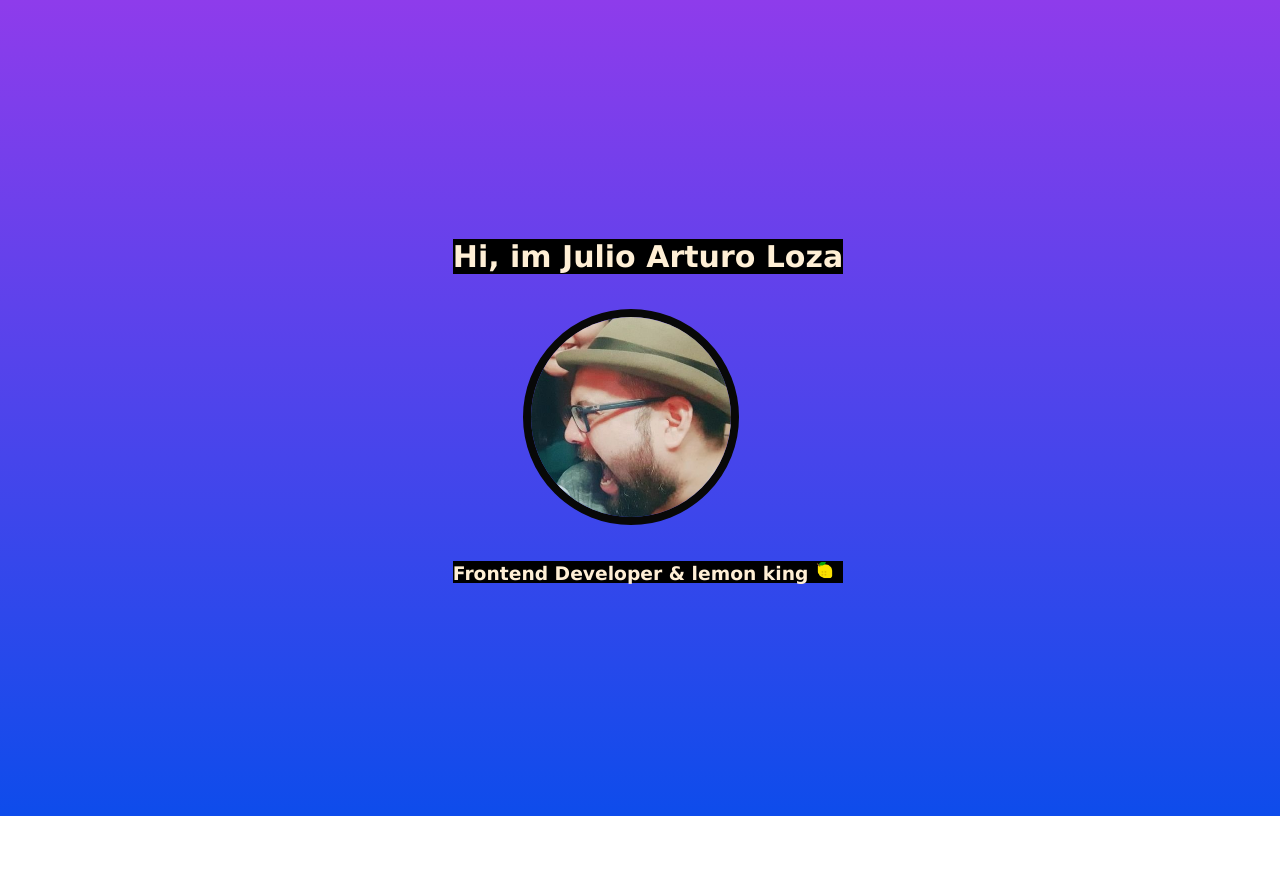
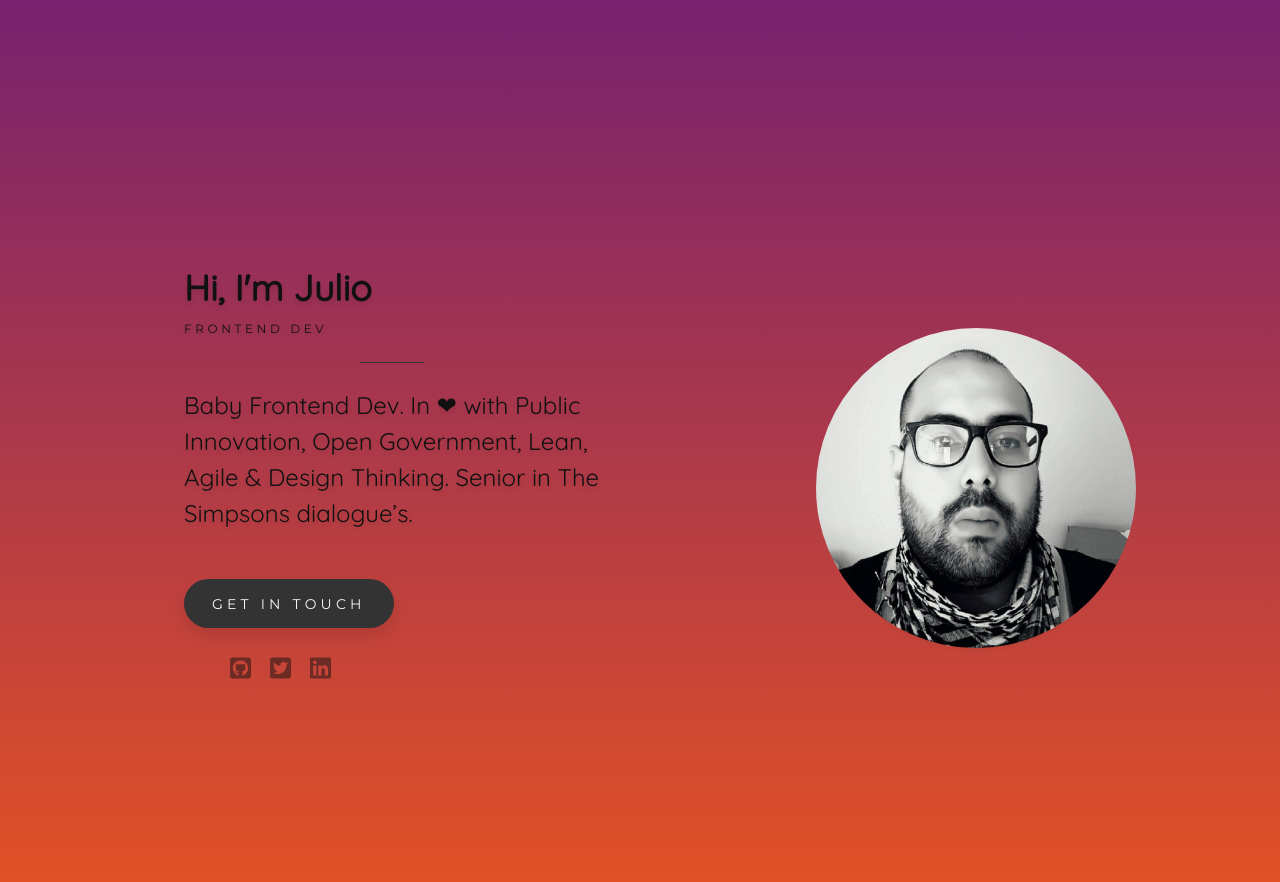
Before and after one commit to juliolzok/cvweb, a plain HTML site: page index.html in a window 1280 px wide. Before the commit the page ends 816 px from the top, so only its background shows below. Drawn offline with Linux system fonts and the light colour scheme.

Commit message:
Update background, update info, add social networks, fix align

```diff
--- /dev/null
+++ b/css/animation.css
@@ -0,0 +1,205 @@
+@keyframes bounceIn {
+    from {
+      opacity: 0;
+      transform: scale(0.5);
+    }
+    to {
+      opacity: 1;
+      transform: scale(1);
+    }
+  }
+
+  @keyframes fillUp {
+    from {
+      transform: scaleX(0);
+    }
+    to {
+      transform: scaleX(1);
+    }
+  }
+
+  @keyframes picImage {
+    from {
+      opacity: 0;
+      transform: scale(1.2) translateY(-1rem);
+    }
+    to {
+      opacity: 1;
+      transform: scale(1) translateY(0);
+    }
+  }
+
+  @keyframes picShadow {
+    from {
+      opacity: 0;
+      transform: scale(1.2) translateY(4rem);
+    }
+    to {
+      opacity: 1;
+      transform: scale(1.1) translateY(0);
+    }
+  }
+
+  @keyframes slideDown {
+    from {
+      opacity: 0;
+      transform: translateY(-1rem);
+    }
+    to {
+      opacity: 1;
+      transform: translateY(0);
+    }
+  }
+
+  @keyframes slideUp {
+    from {
+      opacity: 0;
+      transform: translateY(1rem);
+    }
+    to {
+      opacity: 1;
+      transform: translateY(0);
+    }
+  }
+
+  @keyframes zoomOut {
+    from {
+      opacity: 0;
+      transform: scale(1.05);
+    }
+    to {
+      opacity: 0.2;
+      transform: scale(1);
+    }
+  }
+
+  /* Shared */
+
+  .wallpaper,
+  .picture-shadow,
+  .picture-image,
+  .name,
+  .job,
+  .hr,
+  .description,
+  .contact,
+  .social li {
+    animation-duration: 1s;
+    animation-timing-function: cubic-bezier(0, 0.5, 0, 1);
+    animation-fill-mode: both;
+  }
+
+  .wallpaper {
+    animation-timing-function: ease-out;
+  }
+
+  .picture-shadow,
+  .picture-image {
+    animation-duration: 750ms;
+    /*animation-timing-function: cubic-bezier(0, 1, 0.75, 1.25);*/
+    /*animation-timing-function: cubic-bezier(0, 1, 0, 1.25);*/
+    /*animation-timing-function: cubic-bezier(0, 1, 0.25, 1.25);*/
+    animation-timing-function: cubic-bezier(0, 0.5, 0.25, 1.25);
+  }
+
+  /* Initial state */
+
+  .wallpaper,
+  .picture-shadow,
+  .picture-image {
+    opacity: 0;
+  }
+
+  /* Animation triggers */
+
+  .wallpaper.is-loaded {
+    animation-name: zoomOut;
+  }
+
+  .picture.is-loaded .picture-shadow {
+    animation-name: picShadow;
+  }
+
+  .picture.is-loaded .picture-image {
+    animation-name: picImage;
+  }
+
+  .name {
+    animation-name: slideDown;
+  }
+
+  .job {
+    animation-name: slideUp;
+  }
+
+  .hr {
+    animation-name: fillUp;
+  }
+
+  .description {
+    animation-name: slideUp;
+  }
+
+  .contact {
+    animation-name: bounceIn;
+  }
+
+  .social li {
+    animation-duration: 500ms;
+    animation-name: slideUp;
+    animation-timing-function: cubic-bezier(0.5, 0, 0.5, 1.5);
+  }
+
+  /* Delays */
+
+  .name {
+    animation-delay: 100ms;
+  }
+
+  .job {
+    animation-delay: 200ms;
+  }
+
+  .hr {
+    animation-delay: 300ms;
+  }
+
+  .description {
+    animation-delay: 400ms;
+  }
+
+  .picture-image {
+    animation-delay: 500ms;
+  }
+
+  .picture-shadow {
+    animation-delay: 500ms;
+  }
+
+  .contact {
+    animation-delay: 600ms;
+  }
+
+  .social li:nth-child(1) {
+    animation-delay: 800ms;
+  }
+
+  .social li:nth-child(2) {
+    animation-delay: 900ms;
+  }
+
+  .social li:nth-child(3) {
+    animation-delay: 1s;
+  }
+
+  .social li:nth-child(4) {
+    animation-delay: 1.1s;
+  }
+
+  .social li:nth-child(5) {
+    animation-delay: 1.2s;
+  }
+
+  .wallpaper.is-loaded {
+    animation-delay: 1s;
+  }
--- /dev/null
+++ b/css/main.css
@@ -0,0 +1,228 @@
+/* 1. Base */
+
+html {
+    /* background-color: white; */
+
+    background:
+    /* linear-gradient(to bottom, transparent 50%,rgba(255, 255, 255, .25)50%), */
+    linear-gradient(to bottom, #77216F, #E95420);
+/* background-size: 10px 10px, 100% 100%; */
+    /*background-image: linear-gradient(to bottom right, #180cac, #d054e4);*/
+    color:#111111;
+    font-family: "Quicksand", sans-serif;
+    font-size: 16px;
+    -moz-osx-font-smoothing: grayscale;
+    -webkit-font-smoothing: antialiased;
+    line-height: 1.5;
+    min-height: 100vh;
+    min-width: 300px;
+    overflow-x: hidden;
+    text-shadow: 0 3px 5px rgba(0, 0, 0, 0.1);
+  }
+
+  a {
+    color: currentColor;
+    cursor: pointer;
+    text-decoration: none;
+  }
+
+  /* 2. Shared */
+
+  .wallpaper,
+  .picture-shadow,
+  .picture-image {
+    display: block;
+    height: 100%;
+    left: 0;
+    top: 0;
+    width: 100%;
+  }
+
+  .job,
+  .button {
+    font-family: "Montserrat", "Quicksand", sans-serif;
+    letter-spacing: 0.3em;
+    text-transform: uppercase;
+  }
+
+  .button,
+  .social a {
+    transform-origin: center;
+    transition-duration: 100ms;
+  }
+
+  /* 3. Specific */
+
+  .wallpaper {
+    /*background-image: url("../images/austria.jpg");*/
+    background-position: center;
+    background-size: cover;
+    opacity: 0.2;
+    position: fixed;
+  }
+
+  .content {
+    display: flex;
+    position: relative;
+    min-height: 100vh;
+  }
+
+  .side {
+    max-height: 20rem;
+    max-width: 20rem;
+  }
+
+  .picture {
+    padding-top: 100%;
+    position: relative;
+    width: 100%;
+  }
+
+  .picture-shadow {
+    border-radius: 290486px;
+    background-image: radial-gradient(#000 0%, rgba(0, 0, 0, 0) 68%);
+    position: absolute;
+    top: 4%;
+  }
+
+  .picture-image {
+    border-radius: 290486px;
+    position: absolute;
+  }
+
+  .about {
+    max-width: 26rem;
+  }
+
+  .name {
+    font-size: 2.25rem;
+    line-height: 1.125;
+    margin-bottom: 0.5rem;
+  }
+
+  .job {
+    color:#111111;
+    font-size: 0.75rem;
+  }
+
+  .hr {
+    background-color: #333333;
+    border: none;
+    content: "";
+    height: 1px;
+    margin-bottom: 1.5rem;
+    margin-top: 1.5rem;
+    transform-origin: center left;
+    width: 4rem;
+  }
+
+  .description {
+    font-size: 1.5rem;
+  }
+
+  .contact {
+    display: inline-block;
+    margin-top: 1.5rem;
+    vertical-align: top;
+  }
+
+  .button {
+    background-color: #333333;
+    border-radius: 290486px;
+    box-shadow: 0 0.5rem 1rem rgba(0, 0, 0, 0.1);
+    color: whitesmoke;
+    display: inline-block;
+    font-size: 0.875rem;
+    line-height: 1;
+    padding: 1.25em 2em;
+    text-shadow: none;
+    transition-property: box-shadow, transform;
+    user-select: none;
+    vertical-align: top;
+    white-space: nowrap;
+    will-change: box-shadow, transform;
+  }
+
+  .button:hover {
+    box-shadow: 0 0.5rem 1.5rem rgba(0, 0, 0, 0.2);
+    transform: scale(1.02) translateY(-4px);
+  }
+
+  .button:active {
+    box-shadow: 0 0.5rem 1rem rgba(0, 0, 0, 0.3);
+    transform: scale(0.98) translateY(-2px);
+  }
+
+  .social {
+    display: flex;
+    margin-top: 1.5rem;
+    list-style-type: none;
+  }
+
+  .social li {
+    height: 2rem;
+    margin-right: 0.5rem;
+    text-align: center;
+    width: 2rem;
+  }
+
+  .social a {
+    align-items: center;
+    display: flex;
+    font-size: 1.5rem;
+    height: 2rem;
+    justify-content: center;
+    opacity: 0.5;
+    transition-property: opacity, transform;
+    width: 2rem;
+    will-change: opacity, transform;
+  }
+
+  .social a:hover {
+    opacity: 1;
+    transform: scale(1.25);
+  }
+
+  .social a:active {
+    opacity: 1;
+    transform: scale(1.1);
+  }
+
+  /* 4. Responsiveness */
+
+  @media screen and (max-width: 799px) {
+    .content {
+      flex-direction: column;
+      justify-content: center;
+      align-items: center;
+      padding: 5rem 3rem;
+    }
+
+    .side {
+      margin-bottom: 3rem;
+      width: 100%;
+    }
+  }
+
+  @media screen and (min-width: 800px) {
+    .content {
+      align-items: center;
+      justify-content: space-around;
+      justify-content: space-evenly;
+      padding: 4rem;
+    }
+
+    .side {
+      flex-grow: 0;
+      flex-shrink: 0;
+      height: 20rem;
+      margin-left: 4rem;
+      order: 2;
+      width: 20rem;
+    }
+
+    .about {
+      flex-grow: 1;
+      flex-shrink: 1;
+    }
+  }
--- /dev/null
+++ b/css/mainreset.min.css
@@ -0,0 +1 @@
+/*! minireset.css v0.0.3 | MIT License | github.com/jgthms/minireset.css */html,body,p,ol,ul,li,dl,dt,dd,blockquote,figure,fieldset,legend,textarea,pre,iframe,hr,h1,h2,h3,h4,h5,h6{margin:0;padding:0}h1,h2,h3,h4,h5,h6{font-size:100%;font-weight:normal}ul{list-style:none}button,input,select,textarea{margin:0}html{box-sizing:border-box}*,*:before,*:after{box-sizing:inherit}img,embed,iframe,object,audio,video{height:auto;max-width:100%}iframe{border:0}table{border-collapse:collapse;border-spacing:0}td,th{padding:0;text-align:left}
--- a/index.html
+++ b/index.html
@@ -1,69 +1,145 @@
 <!DOCTYPE html>
-<html lang="en">
+<html>
 <head>
-    <meta charset="UTF-8">
-    <meta name="viewport" content="width=device-width, initial-scale=1.0">
-    <meta http-equiv="X-UA-Compatible" content="ie=edge">
-    <title>Julio Loza</title>
-    <style>
-     body {
-         font-family: 'Lucida Sans', 'Lucida Sans Regular', 'Lucida Grande', 'Lucida Sans Unicode', Geneva, Verdana, sans-serif;
-         display: flex;
-         width: 100%;
-         height: 100vh;
-         justify-content: center;
-         align-items: center;
-         background:
-            /* linear-gradient(to bottom, transparent 50%,rgba(255, 255, 255, .25)50%), */
-            linear-gradient(to bottom, #8E3CEB, #0E4CEB);
-        /* background-size: 10px 10px, 100% 100%; */
+  <meta charset="utf-8">
+  <meta http-equiv="X-UA-Compatible"
+        content="IE=edge">
+  <meta name="viewport"
+        content="width=device-width, initial-scale=1">
+  <title>Julio Loza – UI/UX</title>
+  <link href="https://fonts.googleapis.com/css?family=Montserrat|Quicksand"
+        rel="stylesheet">
+  <link rel="stylesheet"
+        type="text/css"
+        href="css/minireset.min.css">
+  <link rel="stylesheet"
+        type="text/css"
+        href="css/main.css">
+  <link rel="stylesheet"
+        type="text/css"
+        href="css/animations.css">
+  <script defer
+          type="text/javascript"
+          src="js/main.js"></script>
+  <script defer
+          src="https://use.fontawesome.com/releases/v5.0.0/js/all.js"></script>
 
-     }
+  <link rel="apple-touch-icon"
+        sizes="57x57"
+        href="images/apple-icon-57x57.png">
+  <link rel="apple-touch-icon"
+        sizes="60x60"
+        href="images/apple-icon-60x60.png">
+  <link rel="apple-touch-icon"
+        sizes="72x72"
+        href="images/apple-icon-72x72.png">
+  <link rel="apple-touch-icon"
+        sizes="76x76"
+        href="images/apple-icon-76x76.png">
+  <link rel="apple-touch-icon"
+        sizes="114x114"
+        href="images/apple-icon-114x114.png">
+  <link rel="apple-touch-icon"
+        sizes="120x120"
+        href="images/apple-icon-120x120.png">
+  <link rel="apple-touch-icon"
+        sizes="144x144"
+        href="images/apple-icon-144x144.png">
+  <link rel="apple-touch-icon"
+        sizes="152x152"
+        href="images/apple-icon-152x152.png">
+  <link rel="apple-touch-icon"
+        sizes="180x180"
+        href="images/apple-icon-180x180.png">
+  <link rel="icon"
+        type="image/png"
+        sizes="192x192"
+        href="images/android-icon-192x192.png">
+  <link rel="icon"
+        type="image/png"
+        href="images/favicon.png">
 
-    h1 {
-        font-size: 30px;
-        justify-content: center;
-        position: center;
-        align-items: center;
-        color: papayawhip;
-        background-color: black;
-    }
-    h2 {
-        padding-left: 60px;
-    }
-    h3 {
-        justify-content: center;
-        position: center;
-        align-items: center;
-        color: papayawhip;
-        background-color: black;
-    }
-    #profile{
-        border-radius: 50%;
-        border: solid 8px rgb(8, 8, 8);
-        margin: 10px;
+  <link rel="manifest"
+        href="/manifest.json">
+  <meta name="msapplication-TileColor"
+        content="#ffffff">
+  <meta name="msapplication-TileImage"
+        content="/ms-icon-144x144.png">
+  <meta name="theme-color"
+        content="#ffffff">
+</head>
 
-    }
+<body>
+  <div class="content">
+    <aside class="side">
+      <figure id="picture"
+              class="picture">
+        <div class="picture-shadow"></div>
+        <img id="pictureImage"
+             class="picture-image"
+             src="images/profile.jpg"
+             alt="Miibo"
+             width="320"
+             height="320">
+      </figure>
+    </aside>
 
-    #emoji{
-        width: 1em;
-    }
+    <main class="about">
+      <h1 class="name">
+        Hi, I'm Julio
+      </h1>
+      <p class="job">
+        Frontend Dev
+      </p>
+      <hr class="hr">
+      <div class="description">
+        <p>
+         Baby Frontend Dev. In ❤ with Public Innovation, Open Government, Lean, Agile & Design Thinking. Senior in The Simpsons dialogue’s.
+        </p>
+      </div>
+      <div class="contact">
+        <a class="button"
+           href="mailto:juliolzok@outlook.com">
+          Get in touch
+        </a>
+      </div>
+      <ul class="social">
+        <li>
+          <a target="_blank"
+             href="https://github.com/juliolzok"
+             rel="noopener">
+            <i class="fab fa-github-square"></i>
+          </a>
+        </li>
+        <li>
+          <a target="_blank"
+             href="https://twitter.com/juliolzok"
+             rel="noopener">
+            <i class="fab fa-twitter-square"></i>
+          </a>
+        </li>
+        <li>
+          <a target="_blank"
+             href="https://www.linkedin.com/in/julioloza/"
+             rel="noopener">
+            <i class="fab fa-linkedin"></i>
+          </a>
+        </li>
+      </ul>
+    </main>
+  </div>
 
+  <noscript>
+    <style type="text/css">
+      .wallpaper {
+        animation-name: zoomOut;
+      }
 
+      .picture {
+        animation-name: dropIn;
+      }
+    </style>
+  </noscript>
+</body>
 
-    </style>
-</head>
-<body>
-    <section id=banner>
-        <h1>Hi, im Julio Arturo Loza</h1>
-        <h2><img id="profile" src="assets/images/profile.jpg" alt="" width="200" height="200"></h2>
-        <h3>Frontend Developer & lemon king <img id="emoji" src="assets/images/lemon.png" alt=""></h3>
-
-
-    </section>
-
-
-
-
-</body>
 </html>
--- /dev/null
+++ b/js/main.js
@@ -0,0 +1,30 @@
+function loadImage(id, targetId) {
+    // Either an <img>, or an element with a "data-image" attribute
+    var el = document.getElementById(id);
+
+    // Either the same element as above, or the targetId element
+    var targetEl = targetId ? document.getElementById(targetId) : el;
+
+    // Either the loaded <img>, or the path specified by the "data-image" attribute
+    var imageToLoad;
+
+    if (el.dataset.image) {
+      imageToLoad = el.dataset.image;
+    } else if (typeof el.currentSrc === "undefined") {
+      imageToLoad = el.src;
+    } else {
+      imageToLoad = el.currentSrc;
+    }
+
+    if (imageToLoad) {
+      var img = new Image();
+      img.src = imageToLoad;
+      img.onload = function() {
+        targetEl.classList.add("is-loaded");
+      };
+    }
+  }
+
+  document.addEventListener("DOMContentLoaded", function() {
+    loadImage("pictureImage", "picture");
+  });
```
Also changed, not shown: assets/images/profile.jpg (deleted), images/favicon.svg (added), images/lemon.png (renamed from assets/images/lemon.png), images/profile.jpeg (added), images/profile.jpg (added), 1 other file.
